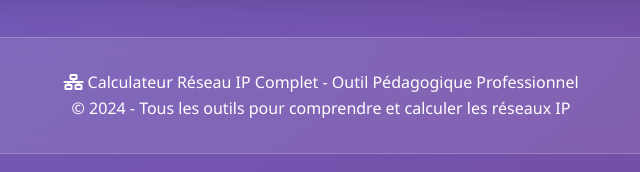
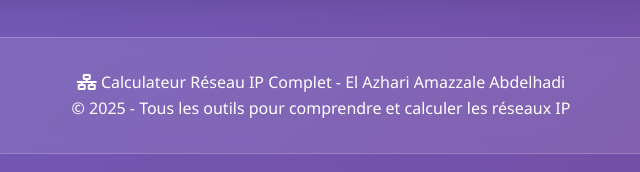
Before and after one commit to abdelbge2023/Calculateur-adresse-IP, a plain HTML site: page index.html in a window 1280 px wide. Shown: the part 2766-2938 px from the top of the page, 319-959 px from the left. Drawn offline with Linux system fonts and the light colour scheme.

Commit message:
Update index.html

```diff
--- a/index.html
+++ b/index.html
@@ -784,8 +784,8 @@
         </div>
 
         <footer>
-            <p><i class="fas fa-network-wired"></i> Calculateur Réseau IP Complet - Outil Pédagogique Professionnel</p>
-            <p>© 2024 - Tous les outils pour comprendre et calculer les réseaux IP</p>
+            <p><i class="fas fa-network-wired"></i> Calculateur Réseau IP Complet - El Azhari Amazzale Abdelhadi</p>
+            <p>© 2025 - Tous les outils pour comprendre et calculer les réseaux IP</p>
         </footer>
     </div>
 
```
